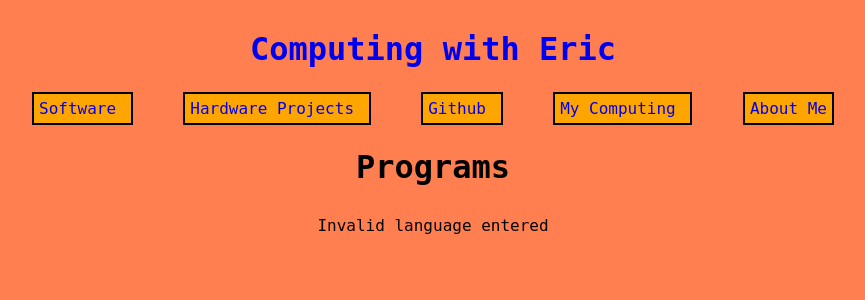
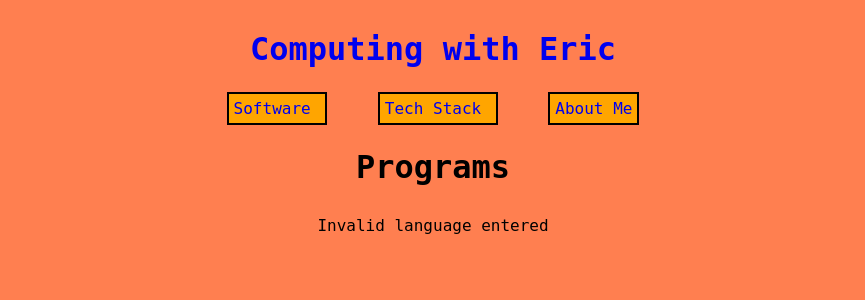
Before and after one commit to herneri/computing-with-eric, a PHP site: page /lang.php?name=1 in a window 1280 px wide. Shown: the top 300 px of the page, without its empty margins (207-1072 px from the left). Run offline with PHP 8.4, Linux system fonts and the light colour scheme.

Commit message:
fix: Update header

```diff
--- a/header.php
+++ b/header.php
@@ -34,9 +34,7 @@
 
 		<div id="navigation">
 				<span class="nav-element"> <a href="software.php"> Software</a> </span>
-				<span class="nav-element"> <a href="hardware-projects.php"> Hardware Projects</a> </span>
-				<span class="nav-element"> <a href="https://www.github.com/herneri"> Github</a> </span>
-				<span class="nav-element"> <a href="my-computing.php"> My Computing</a> </span>
+				<span class="nav-element"> <a href="tech-stack.php"> Tech Stack </a> </span>
 				<span class="nav-element"> <a href="about-me.php"> About Me</a> </span>
 		</div>
 	</header>
```
